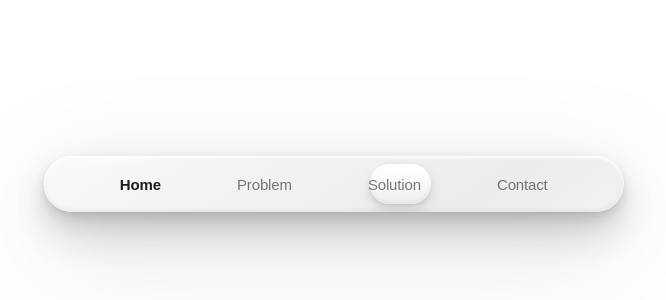
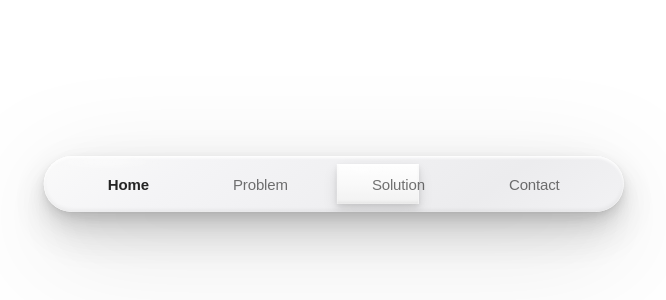
Before and after one commit to Om-Rohilla/Navigation, a React (Vite) app: page / in a window 1280 px wide. Shown: the part 224-524 px from the top of the page, without its empty margins (304-970 px from the left). Built offline with nearby package versions, Linux system fonts and the light colour scheme.

Commit message:
Polish UI with improved capsule depth

```diff
--- a/src/components/ui/component.tsx
+++ b/src/components/ui/component.tsx
@@ -1,4 +1,4 @@
-import React, { useState, useRef, useLayoutEffect, useEffect } from 'react'
+import React, { useState, useRef, useEffect } from 'react'
 import { motion, useSpring } from 'framer-motion'
 
 interface NavItem {
@@ -11,10 +11,7 @@ interface NavItem {
  */
 export const PillBase: React.FC = () => {
   const [activeIndex, setActiveIndex] = useState(0)
-
-  // Keep last computed numbers for non-animated reads (optional)
-  const lastCapsule = useRef({ left: 0, width: 0 })
-
+  const [capsuleProps, setCapsuleProps] = useState({ width: 0, left: 0 })
   const itemRefs = useRef<(HTMLButtonElement | null)[]>([])
   const containerRef = useRef<HTMLDivElement>(null)
 
@@ -25,72 +22,50 @@ export const PillBase: React.FC = () => {
     { label: 'Contact' },
   ]
 
-  // Springs for premium motion
-  const capsuleX = useSpring(0, { stiffness: 250, damping: 25, mass: 1 })
-  const capsuleWidth = useSpring(0, { stiffness: 250, damping: 25, mass: 1 })
-  const pillShift = useSpring(0, { stiffness: 250, damping: 25, mass: 1 })
+  // Spring animations for smooth, bouncy motion
+  const capsuleX = useSpring(0, { stiffness: 220, damping: 25, mass: 1 })
+  const capsuleWidth = useSpring(0, { stiffness: 220, damping: 25, mass: 1 })
+  const pillShift = useSpring(0, { stiffness: 220, damping: 25, mass: 1 })
 
-  // Helper function to compute and set capsule position
-  const computeAndSetCapsule = () => {
-    const container = containerRef.current
-    const activeEl = itemRefs.current[activeIndex]
-    if (!container || !activeEl) return
+  // Update capsule position when active item changes or window resizes
+  useEffect(() => {
+    const updateCapsulePosition = () => {
+      const activeElement = itemRefs.current[activeIndex]
+      const container = containerRef.current
 
-    // Read container paddings for correct clamping
-    const styles = getComputedStyle(container)
-    const padL = parseFloat(styles.paddingLeft || '0')
-    const padR = parseFloat(styles.paddingRight || '0')
+      if (activeElement && container) {
+        const containerRect = container.getBoundingClientRect()
+        const buttonRect = activeElement.getBoundingClientRect()
 
-    // Use offsetLeft/offsetWidth which are relative to the positioned container's padding box
-    const btnLeft = activeEl.offsetLeft
-    const btnWidth = activeEl.offsetWidth
+        // Calculate position relative to container
+        const left = buttonRect.left - containerRect.left
+        const width = buttonRect.width
 
-    // Capsule sizing: text width + symmetric horizontal padding
-    const horizontalPadding = 20 // total: 10px either side
-    const targetWidth = btnWidth + horizontalPadding
+        setCapsuleProps({ width, left })
+        capsuleX.set(left)
+        capsuleWidth.set(width)
 
-    // Center capsule under the button
-    const targetLeft = btnLeft + (btnWidth - targetWidth) / 2
+        // Calculate subtle pill shift based on direction from center
+        const center = (navItems.length - 1) / 2
+        const shift = (activeIndex - center) * 1.5 // Subtle 1.5px per item from center
+        pillShift.set(shift)
+      }
+    }
 
-    // Clamp so it never bleeds past the rounded pill edges
-    const maxLeft = container.clientWidth - padR - targetWidth
-    const clampedLeft = Math.max(padL, Math.min(targetLeft, maxLeft))
+    // Update immediately
+    updateCapsulePosition()
 
-    lastCapsule.current = { left: clampedLeft, width: targetWidth }
+    // Update on window resize
+    window.addEventListener('resize', updateCapsulePosition)
 
-    capsuleX.set(clampedLeft)
-    capsuleWidth.set(targetWidth)
-
-    // Subtle parallax shift of the whole pill
-    const shift = (activeIndex - (navItems.length - 1) / 2) * 1.5
-    pillShift.set(shift)
-  }
-
-  // Recompute BEFORE paint to avoid visible jump
-  useLayoutEffect(() => {
-    computeAndSetCapsule()
-    // Recompute once fonts load (can change text widths)
-    if (document.fonts && 'ready' in document.fonts) {
-      document.fonts.ready.then(() => computeAndSetCapsule())
-    }
-  }, [activeIndex, navItems.length])
-
-  // Also observe container resize
-  useEffect(() => {
-    const container = containerRef.current
-    if (!container) return
-
-    const ro = new ResizeObserver(() => computeAndSetCapsule())
-    ro.observe(container)
-
-    const onWinResize = () => computeAndSetCapsule()
-    window.addEventListener('resize', onWinResize)
+    // Small delay to ensure DOM is fully rendered
+    const timer = setTimeout(updateCapsulePosition, 50)
 
     return () => {
-      ro.disconnect()
-      window.removeEventListener('resize', onWinResize)
+      window.removeEventListener('resize', updateCapsulePosition)
+      clearTimeout(timer)
     }
-  }, [])
+  }, [activeIndex, capsuleX, capsuleWidth, pillShift, navItems.length])
 
   return (
     <motion.nav
@@ -114,7 +89,7 @@ export const PillBase: React.FC = () => {
         x: pillShift,
       }}
     >
-      {/* Top glossy highlight */}
+      {/* Glossy top highlight - primary light source */}
       <div
         className="absolute inset-x-0 top-0 rounded-full pointer-events-none"
         style={{
@@ -123,7 +98,7 @@ export const PillBase: React.FC = () => {
         }}
       />
 
-      {/* Top edge shine */}
+      {/* Intense top edge shine */}
       <div
         className="absolute inset-x-0 top-0 rounded-full pointer-events-none"
         style={{
@@ -133,7 +108,7 @@ export const PillBase: React.FC = () => {
         }}
       />
 
-      {/* Bottom gradient shadow */}
+      {/* Bottom shadow for depth */}
       <div
         className="absolute inset-x-0 bottom-0 rounded-full pointer-events-none"
         style={{
@@ -142,7 +117,7 @@ export const PillBase: React.FC = () => {
         }}
       />
 
-      {/* Bottom ambient occlusion */}
+      {/* Ambient occlusion shadow at bottom edge */}
       <div
         className="absolute inset-x-0 bottom-0 rounded-full pointer-events-none"
         style={{
@@ -152,7 +127,7 @@ export const PillBase: React.FC = () => {
         }}
       />
 
-      {/* Left highlight */}
+      {/* Left-side subtle highlight for dimension */}
       <div
         className="absolute inset-y-0 left-0 rounded-full pointer-events-none"
         style={{
@@ -161,7 +136,7 @@ export const PillBase: React.FC = () => {
         }}
       />
 
-      {/* Right shadow */}
+      {/* Right-side subtle shadow for dimension */}
       <div
         className="absolute inset-y-0 right-0 rounded-full pointer-events-none"
         style={{
@@ -170,7 +145,7 @@ export const PillBase: React.FC = () => {
         }}
       />
 
-      {/* Outer edge border */}
+      {/* Outer edge definition with subtle border */}
       <div
         className="absolute inset-0 rounded-full pointer-events-none"
         style={{
@@ -178,7 +153,7 @@ export const PillBase: React.FC = () => {
         }}
       />
 
-      {/* Specular highlight */}
+      {/* Specular highlight - creates glass-like quality */}
       <div
         className="absolute left-12 top-2 rounded-full pointer-events-none"
         style={{
@@ -199,71 +174,58 @@ export const PillBase: React.FC = () => {
       >
         {/* Animated selector capsule */}
         <motion.div
-          className="absolute rounded-full pointer-events-none"
+          className="absolute rounded-xl pointer-events-none overflow-hidden"
           style={{
             height: '40px',
             width: capsuleWidth,
             x: capsuleX,
             top: '8px',
-            borderRadius: '9999px',
-            background: 'linear-gradient(180deg, #ffffff 0%, #f9f9f9 50%, #eeeeee 100%)',
+            background: 'linear-gradient(180deg, #ffffff 0%, #f9f9f9 50%, #f2f2f2 100%)',
             boxShadow: `
-              0 1px 2px rgba(0, 0, 0, 0.03),
-              0 2px 4px rgba(0, 0, 0, 0.04),
-              0 4px 8px rgba(0, 0, 0, 0.06),
-              0 8px 16px rgba(0, 0, 0, 0.08),
-              inset 0 1px 2px rgba(255, 255, 255, 0.95),
-              inset 0 -2px 4px rgba(0, 0, 0, 0.06),
+              0 2px 4px rgba(0, 0, 0, 0.05),
+              0 4px 8px rgba(0, 0, 0, 0.07),
+              0 8px 16px rgba(0, 0, 0, 0.09),
+              inset 0 1px 2px rgba(255, 255, 255, 1),
+              inset 0 -2px 3px rgba(0, 0, 0, 0.06),
               inset 0 0 0 0.5px rgba(255, 255, 255, 0.6)
             `,
           }}
         >
-          {/* Capsule gloss */}
+          {/* Capsule top highlight */}
           <div
-            className="absolute inset-x-0 top-0 rounded-full"
+            className="absolute inset-x-0 top-0 rounded-t-xl"
             style={{
-              height: '55%',
-              background: 'linear-gradient(180deg, rgba(255, 255, 255, 0.8) 0%, rgba(255, 255, 255, 0.3) 50%, rgba(255, 255, 255, 0) 100%)',
+              height: '50%',
+              background: 'linear-gradient(180deg, rgba(255, 255, 255, 0.8) 0%, rgba(255, 255, 255, 0) 100%)',
             }}
           />
 
-          {/* Edge shine */}
+          {/* Capsule intense top shine */}
           <div
-            className="absolute inset-x-0 top-0 rounded-full"
+            className="absolute inset-x-0 top-0 rounded-t-xl"
             style={{
               height: '20%',
-              background: 'linear-gradient(180deg, rgba(255, 255, 255, 0.9) 0%, rgba(255, 255, 255, 0) 100%)',
+              background: 'linear-gradient(180deg, rgba(255, 255, 255, 0.95) 0%, rgba(255, 255, 255, 0) 100%)',
               filter: 'blur(0.5px)',
             }}
           />
 
-          {/* Bottom shadow */}
+          {/* Capsule bottom shadow */}
           <div
-            className="absolute inset-x-0 bottom-0 rounded-full"
+            className="absolute inset-x-0 bottom-0 rounded-b-xl"
             style={{
-              height: '40%',
-              background: 'linear-gradient(0deg, rgba(0, 0, 0, 0.05) 0%, rgba(0, 0, 0, 0.02) 50%, rgba(0, 0, 0, 0) 100%)',
+              height: '35%',
+              background: 'linear-gradient(0deg, rgba(0, 0, 0, 0.05) 0%, rgba(0, 0, 0, 0) 100%)',
             }}
           />
 
-          {/* Bottom ambient occlusion */}
-          <div
-            className="absolute inset-x-0 bottom-0 rounded-full"
-            style={{
-              height: '15%',
-              background: 'linear-gradient(0deg, rgba(0, 0, 0, 0.08) 0%, rgba(0, 0, 0, 0) 100%)',
-              filter: 'blur(1px)',
-            }}
-          />
-
-          {/* Specular highlight */}
+          {/* Capsule specular highlight */}
           <div
             className="absolute left-6 top-1.5 rounded-full"
             style={{
-              width: '30%',
-              maxWidth: '50px',
+              width: '50px',
               height: '10px',
-              background: 'radial-gradient(ellipse at center, rgba(255, 255, 255, 0.7) 0%, rgba(255, 255, 255, 0) 70%)',
+              background: 'radial-gradient(ellipse at center, rgba(255, 255, 255, 0.85) 0%, rgba(255, 255, 255, 0) 70%)',
               filter: 'blur(3px)',
             }}
           />
@@ -276,36 +238,30 @@ export const PillBase: React.FC = () => {
           return (
             <button
               key={index}
-              ref={(el) => {
-                itemRefs.current[index] = el
-              }}
-              onClick={(e) => {
-                e.preventDefault()
-                e.stopPropagation()
-                setActiveIndex(index)
-              }}
-              className="relative transition-all duration-150 py-2"
+              ref={(el) => (itemRefs.current[index] = el)}
+              onClick={() => setActiveIndex(index)}
+              className="relative cursor-pointer transition-all duration-200"
               style={{
                 fontSize: '15px',
                 fontWeight: isActive ? 600 : 500,
-                color: isActive ? 'rgba(0, 0, 0, 0.88)' : 'rgba(0, 0, 0, 0.52)',
+                color: isActive ? 'rgba(0, 0, 0, 0.85)' : 'rgba(0, 0, 0, 0.55)',
+                textDecoration: 'none',
                 letterSpacing: '-0.01em',
                 background: 'transparent',
                 border: 'none',
+                padding: '10px 20px',
                 outline: 'none',
-                cursor: 'pointer',
                 zIndex: 20,
-                padding: '8px 0',
                 whiteSpace: 'nowrap',
               }}
               onMouseEnter={(e) => {
                 if (!isActive) {
-                  e.currentTarget.style.color = 'rgba(0, 0, 0, 0.72)'
+                  e.currentTarget.style.color = 'rgba(0, 0, 0, 0.75)'
                 }
               }}
               onMouseLeave={(e) => {
                 if (!isActive) {
-                  e.currentTarget.style.color = 'rgba(0, 0, 0, 0.52)'
+                  e.currentTarget.style.color = 'rgba(0, 0, 0, 0.55)'
                 }
               }}
             >
```
